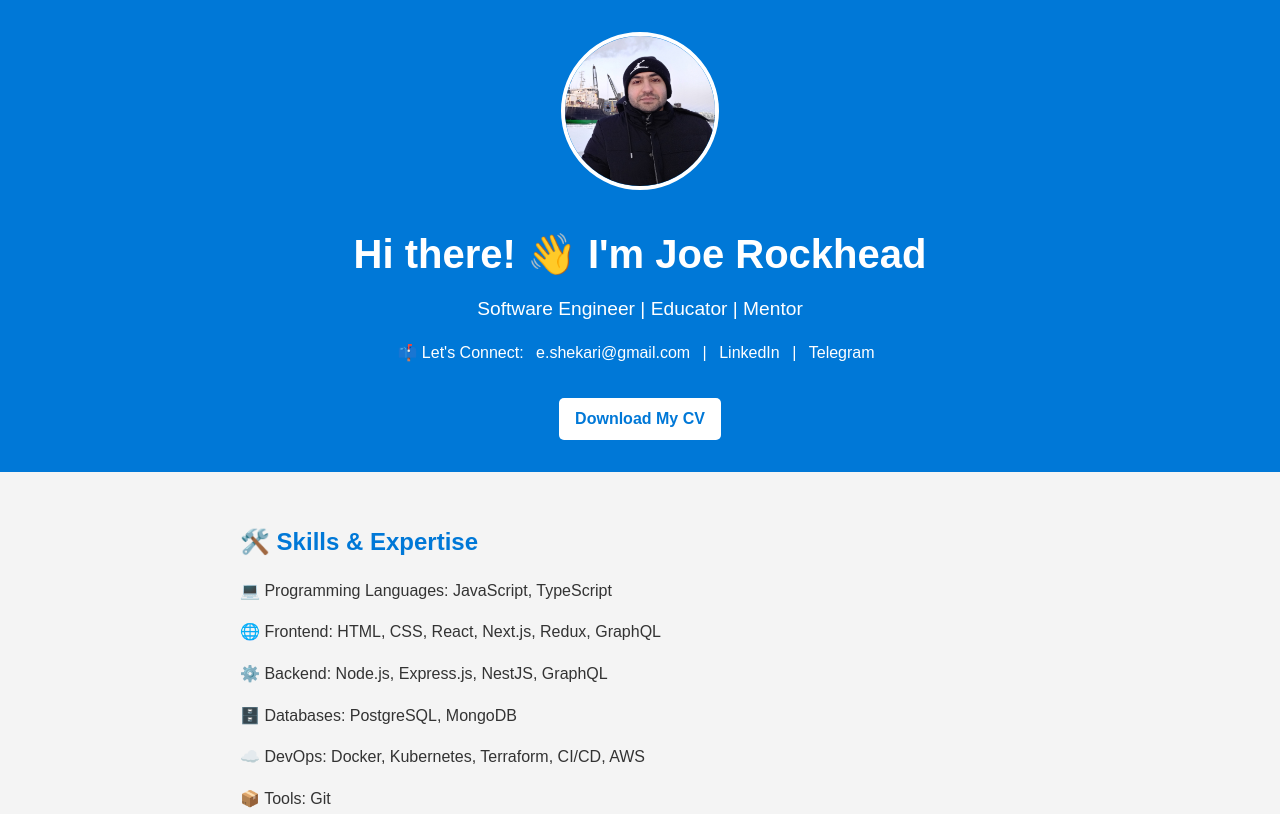
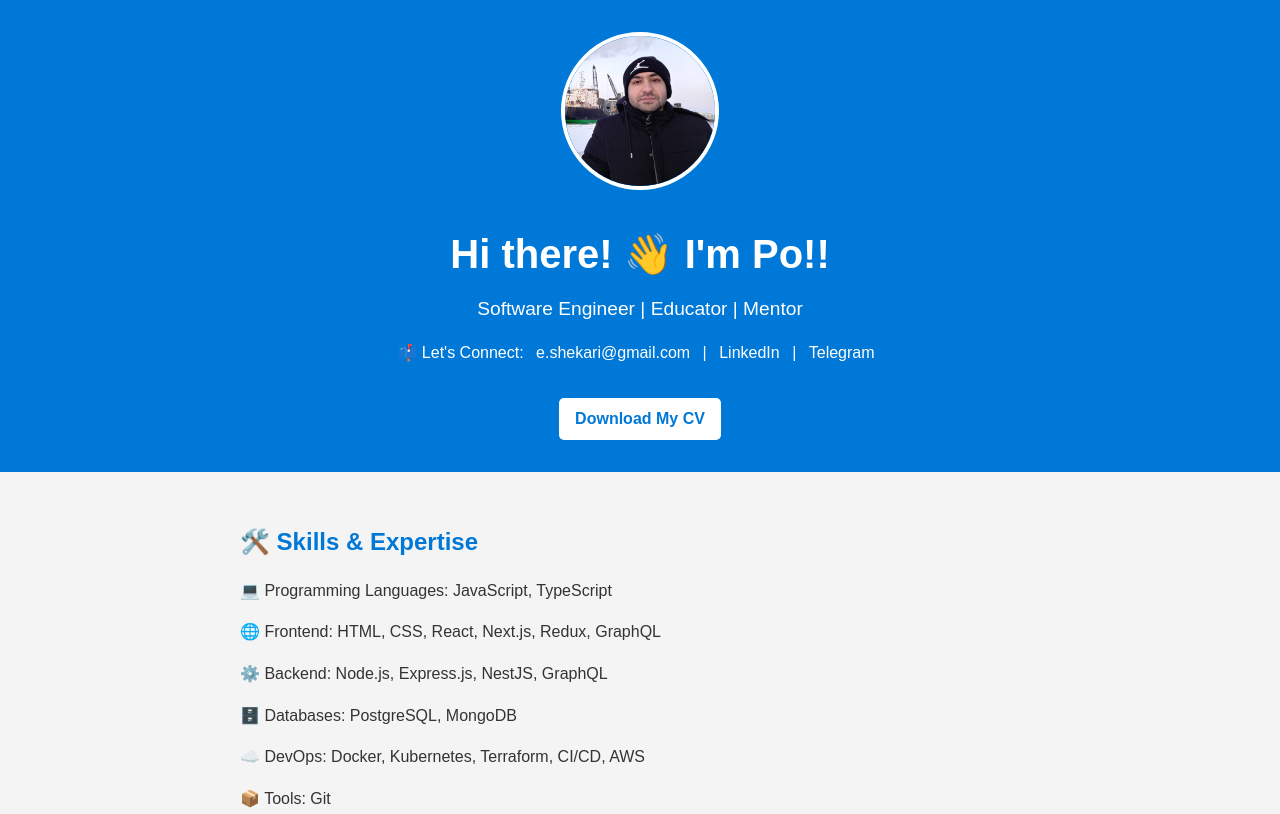
Before and after one commit to tuii-dev/aws-tf-gha-project, a plain HTML site: page index.html in a window 1280 px wide. Shown: the top 814 px of the page. Drawn offline with Linux system fonts and the light colour scheme.

```diff
--- a/index.html
+++ b/index.html
@@ -10,7 +10,7 @@
     <header>
       <div class="profile">
         <img src="images/profile.jpg" alt="Ehsan Shekari" class="profile-pic" />
-        <h1>Hi there! 👋 I'm Joe Rockhead</h1>
+        <h1>Hi there! 👋 I'm Po!!</h1>
         <p class="tagline">Software Engineer | Educator | Mentor</p>
       </div>
       <div class="contact-info">
```
Also changed, not shown: 3 other files.
